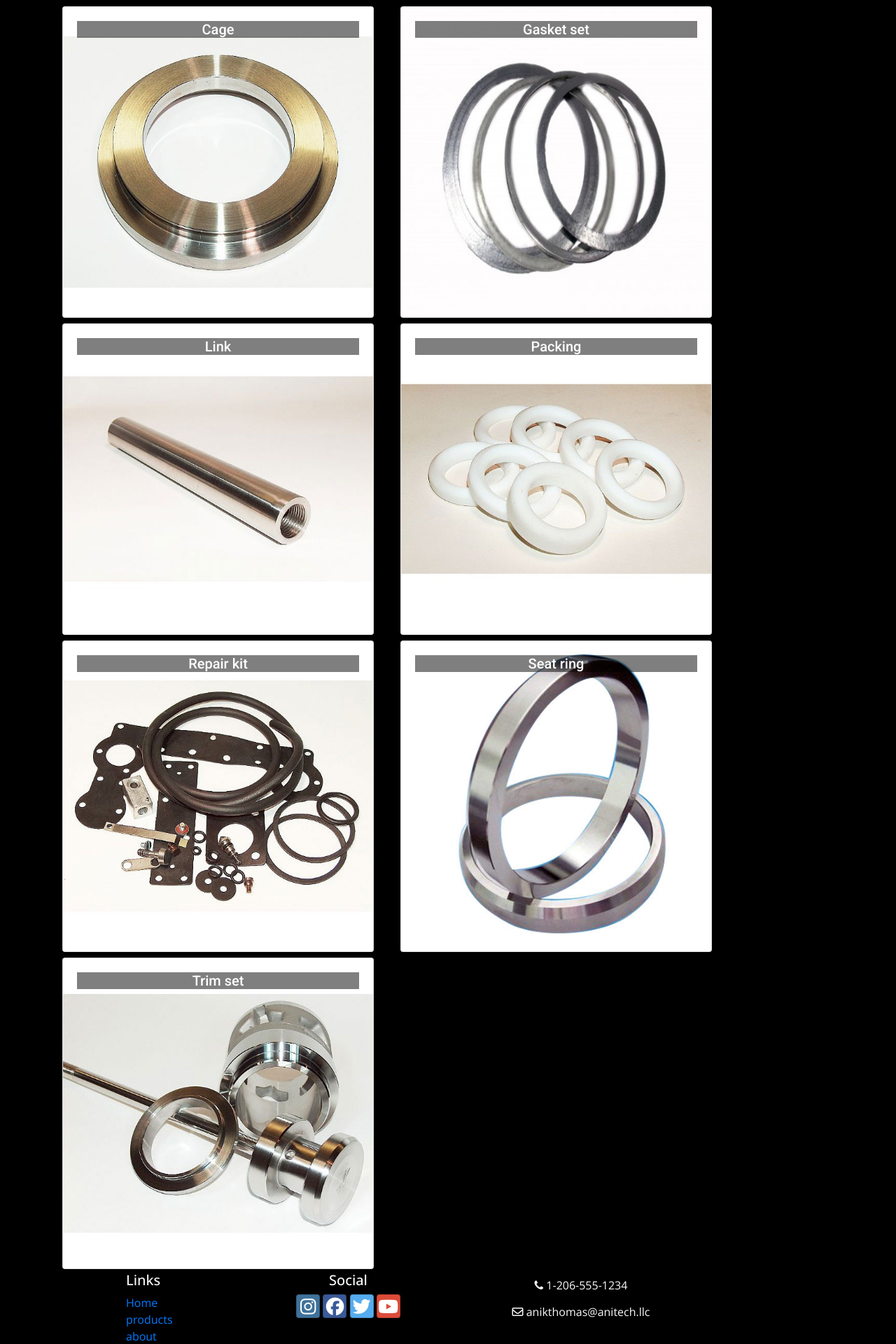
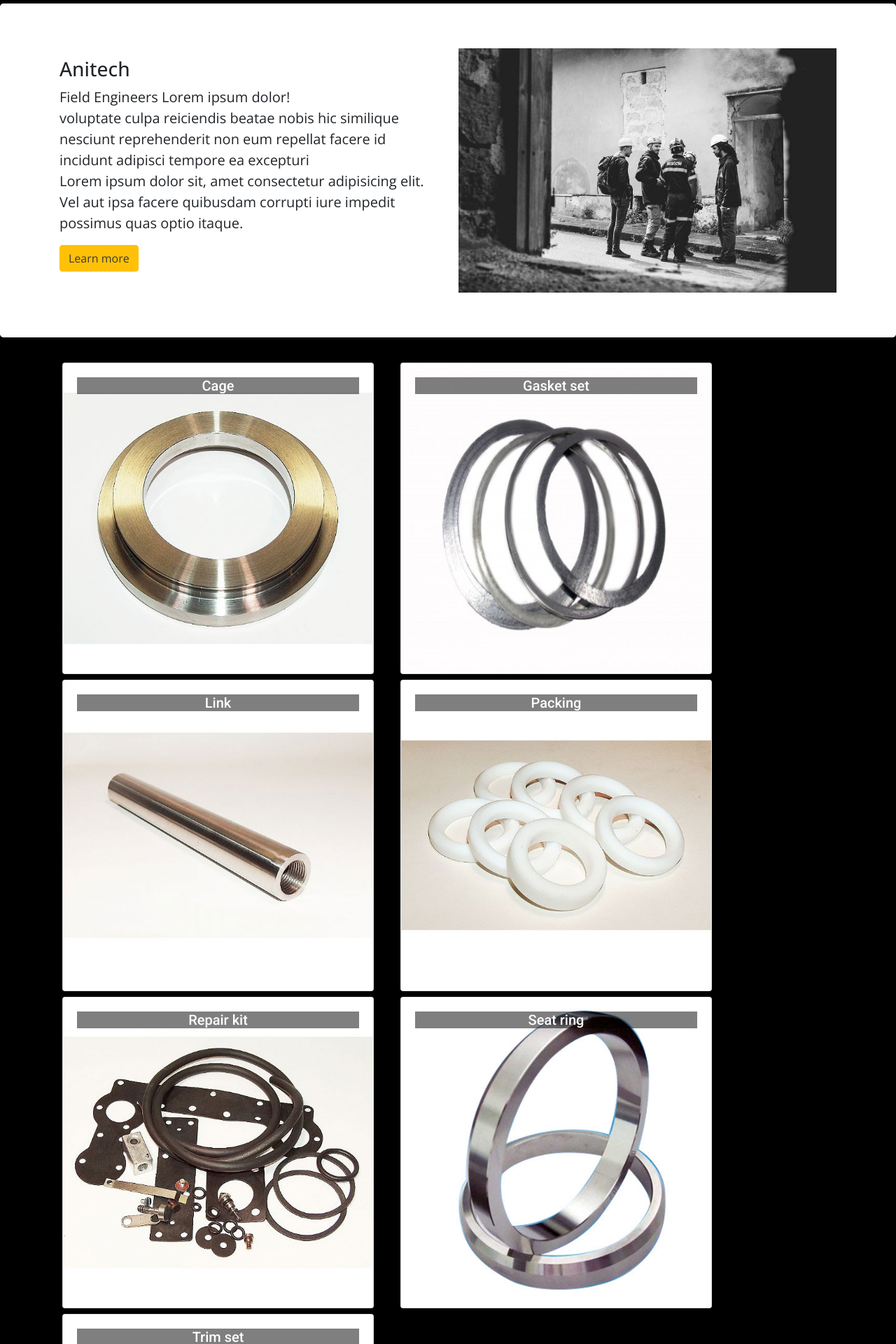
Before and after one commit to AnikThomas/ecommerce-anitech_llc, a React (Create React App) app: page / in a window 1280 px wide. Shown: the part 1800-3720 px from the top of the page at 70% size. Built offline with nearby package versions, Linux system fonts and the light colour scheme.

Commit message:
added home design

```diff
--- a/src/App.css
+++ b/src/App.css
@@ -53,7 +53,7 @@ body{
     background-color: rgba(0,0,0,0.9)!important;
     color: var(--primary-white) !important;
 }
-.jumbo2, .jumbo3{
+.jumbo2, .jumbo3, .jumbo4{
     background-color: var(--primary-white)!important;;
 }
 /* .product{
@@ -69,6 +69,11 @@ body{
     outline: none;
 }
 footer{
-    background-color: rgba(0,0,0,0.9)!important;
+    background: url("./components/assets/images/services.jpg");
     color: var(--primary-white) !important;
+    background-attachment: fixed;
+    background-repeat: no-repeat;
+    background-position: center;
+    background-size: cover;
+
 }
--- a/src/components/HomeBrandSlider.js
+++ b/src/components/HomeBrandSlider.js
@@ -57,7 +57,7 @@ const brands = [
         centerPadding: '5rem'
         };
         return(
-            <Jumbotron className="jumbo3">
+            <Jumbotron Fluid className="jumbo3">
                 <h2 className="text-center mb-5 display-4">Our Brands</h2>
                 <Slider {... settings}>
                 {brands.map((x, i)=>{
--- /dev/null
+++ b/src/components/HomeOffer.js
@@ -0,0 +1,28 @@
+import React from 'react';
+import { Button, Jumbotron } from 'reactstrap';
+import imageEngineer from './assets/images/Anitech_engineers.jpg';
+
+const HomeOffer = ()=>{
+    return(
+        <Jumbotron className="jumbo4">
+            <div className="container">
+                <div className="row">
+                    <div className="col-md-6 align-self-center">
+                        <h3>Anitech</h3>
+                        <p className="lead">Field Engineers Lorem ipsum dolor!<br/>
+                        voluptate culpa reiciendis beatae nobis hic similique nesciunt reprehenderit non eum repellat
+                        facere id incidunt adipisci tempore ea excepturi<br/>
+                        Lorem ipsum dolor sit, amet consectetur adipisicing elit. Vel aut ipsa facere quibusdam corrupti
+                        iure impedit possimus quas optio itaque.</p>
+                        <Button color="warning" className="btn btn-outline-warning text-dark mb-3 bg-warning">Learn more</Button>{' '}
+                    </div>
+                    <div className="col-md-6 align-self-center">
+                        <img src={imageEngineer} className="img-fluid" alt={"Anitech Engineers"} />
+                    </div>
+                </div>
+            </div>
+        </Jumbotron>
+    )
+}
+
+export default HomeOffer;
--- a/src/components/MainComponent.js
+++ b/src/components/MainComponent.js
@@ -7,6 +7,7 @@ import CategoryInfo from './CategoryInfoComponent';
 import HomeIcon from './HomeIcons';
 import HomeService from './HomeService';
 import BrandSlider from './HomeBrandSlider';
+import HomeOffer from './HomeOffer';
 import { PRODUCTS } from '../shared/product_array';
 
 
@@ -29,6 +30,7 @@ class Main extends Component{
         <HomeIcon/>
         <HomeService/>
         <BrandSlider/>
+        <HomeOffer/>
         <ProductsList products={this.state.products} onClick={productId => this.onProductSelect(productId)}/>
         <CategoryInfo product={this.state.products.filter(product =>product.id===this.state.selectedProduct)[0]}/>
         <Footer/>
```
Also changed, not shown: src/components/HomeFeaturedProducts.js (added), src/components/assets/images/Anitech_engineers.jpg (added), src/components/assets/images/services.jpg (added).
